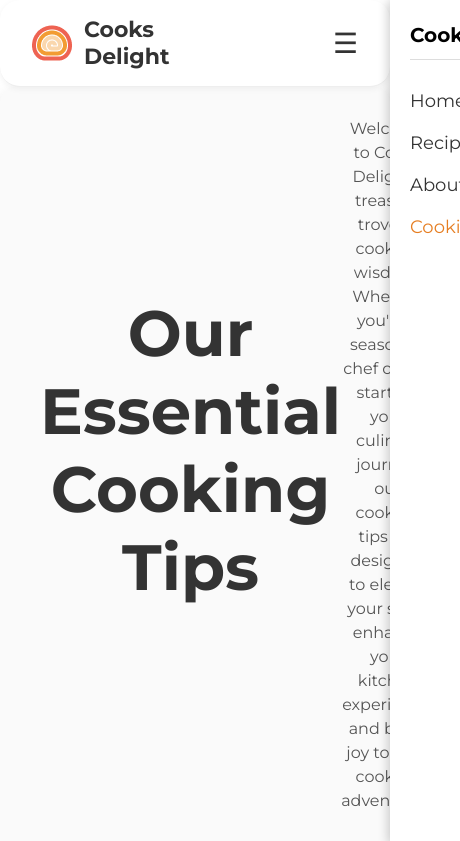
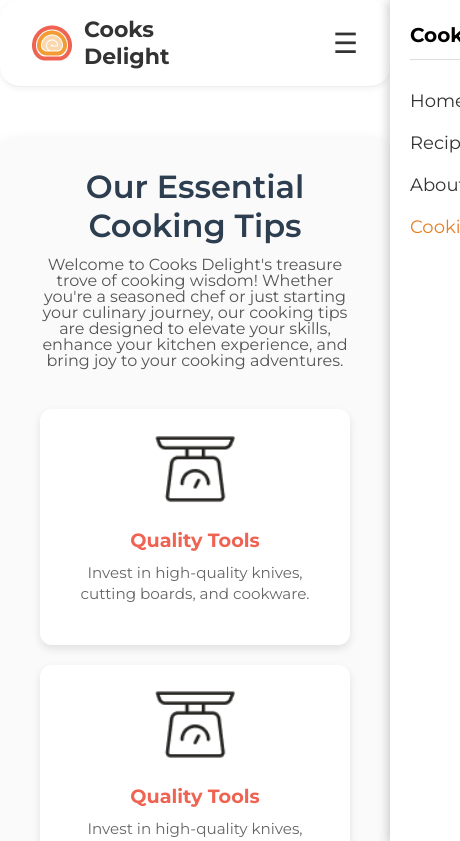
Before and after one commit to Narekharutyunyan020/Recepes, a React (Vite) app: page /tips in a window 390 px wide. Shown: the top 841 px of the page, 460 px wide, since content can reach past the window. Built offline with nearby package versions, Linux system fonts and the light colour scheme.

Commit message:
Feat/tips (#23)
* new photo

* medi screen enq poxe

```diff
--- a/src/components/Header/Header.jsx
+++ b/src/components/Header/Header.jsx
@@ -5,11 +5,10 @@ import { useForm } from "react-hook-form";
 
 const Header = () => {
   const [menuOpen, setMenuOpen] = useState(false);
-  const navigate = useNavigate()
+  const navigate = useNavigate();
   const location = useLocation();
   const searchParams = new URLSearchParams(location.search);
-  const searchQuery = searchParams.get("search")
-
+  const searchQuery = searchParams.get("search");
 
   const toggleMenu = () => {
     setMenuOpen(!menuOpen);
@@ -25,8 +24,8 @@ const Header = () => {
 
   const { register, handleSubmit, reset } = useForm({
     defaultValues: {
-      search: searchQuery
-    }
+      search: searchQuery,
+    },
   });
 
   useEffect(() => {
@@ -34,7 +33,7 @@ const Header = () => {
   }, [location.search, reset, searchQuery]);
 
   const onSubmit = ({ search }) => {
-    navigate(`/recipes?search=${search}`)
+    navigate(`/recipes?search=${search}`);
   };
 
   return (
@@ -48,44 +47,88 @@ const Header = () => {
         </div>
       </Link>
 
-      <button className={s.menuToggle} onClick={toggleMenu}>☰</button>
+      <button className={s.menuToggle} onClick={toggleMenu}>
+        ☰
+      </button>
 
       {/* Desktop Navigation */}
       <nav className={s.nav}>
-        <NavLink to="/" className={({ isActive }) => isActive ? s.active : ""}>Home</NavLink>
-        <NavLink to="/recipes?search=" className={({ isActive }) => isActive ? s.active : ""}>Recipes</NavLink>
-        <NavLink to="/about" className={({ isActive }) => isActive ? s.active : ""}>About Us</NavLink>
-        <NavLink to="/tips" className={({ isActive }) => isActive ? s.active : ""}>Cooking Tips</NavLink>
+        <NavLink
+          to="/"
+          className={({ isActive }) => (isActive ? s.active : "")}
+        >
+          Home
+        </NavLink>
+        <NavLink
+          to="/recipes?search="
+          className={({ isActive }) => (isActive ? s.active : "")}
+        >
+          Recipes
+        </NavLink>
+        <NavLink
+          to="/about"
+          className={({ isActive }) => (isActive ? s.active : "")}
+        >
+          About Us
+        </NavLink>
+        <NavLink
+          to="/tips"
+          className={({ isActive }) => (isActive ? s.active : "")}
+        >
+          Cooking Tips
+        </NavLink>
       </nav>
 
       {/* Desktop Search/Subscribe */}
-      <div className={s.rightSection}>
-        <form onSubmit={handleSubmit(onSubmit)}>
+      <form className={s.rightSection} onSubmit={handleSubmit(onSubmit)}>
         <input
           type="text"
           placeholder="Search recipes..."
           className={s.searchInput}
           {...register("search")}
         />
+        <button className={s.subscribeButton}>Search</button>
       </form>
-
-        <button className={s.subscribeButton}>Subscribe</button>
-      </div>
 
       {/* Slide-in Mobile Menu */}
       <div className={`${s.mobileMenu} ${menuOpen ? s.open : ""}`}>
         <div className={s.menuHeader}>
           <span>Cooks Delight</span>
-          <button onClick={closeMenu} className={s.closeBtn}>×</button>
+          <button onClick={closeMenu} className={s.closeBtn}>
+            ×
+          </button>
         </div>
 
         <div className={s.menuLinks}>
-          <NavLink to="/" onClick={closeMenu} className={({ isActive }) => isActive ? s.active : ""}>Home</NavLink>
-          <NavLink to="/recipes?search=" onClick={closeMenu} className={({ isActive }) => isActive ? s.active : ""}>Recipes</NavLink>
-          <NavLink to="/about" onClick={closeMenu} className={({ isActive }) => isActive ? s.active : ""}>About Us</NavLink>
-          <NavLink to="/tips" onClick={closeMenu} className={({ isActive }) => isActive ? s.active : ""}>Cooking Tips</NavLink>
+          <NavLink
+            to="/"
+            onClick={closeMenu}
+            className={({ isActive }) => (isActive ? s.active : "")}
+          >
+            Home
+          </NavLink>
+          <NavLink
+            to="/recipes?search="
+            onClick={closeMenu}
+            className={({ isActive }) => (isActive ? s.active : "")}
+          >
+            Recipes
+          </NavLink>
+          <NavLink
+            to="/about"
+            onClick={closeMenu}
+            className={({ isActive }) => (isActive ? s.active : "")}
+          >
+            About Us
+          </NavLink>
+          <NavLink
+            to="/tips"
+            onClick={closeMenu}
+            className={({ isActive }) => (isActive ? s.active : "")}
+          >
+            Cooking Tips
+          </NavLink>
         </div>
-
       </div>
     </header>
   );
--- a/src/pages/CookingTips/CookingTips.jsx
+++ b/src/pages/CookingTips/CookingTips.jsx
@@ -117,7 +117,9 @@ const CookingTips = () => {
         <div className={s.modal} onClick={closeModal}>
           <div className={s.modal_back} />
           <div className={s.modal_info} onClick={(e) => e.stopPropagation()}>
-  <button className={s.closeBtn} onClick={closeModal}>×</button>
+            <button className={s.closeBtn} onClick={closeModal}>
+              ×
+            </button>
             <h2>{selectedTip.title}</h2>
             <div>
               <img width={100} src={selectedTip.img} alt="" />
@@ -125,7 +127,6 @@ const CookingTips = () => {
             </div>
             <span>{selectedTip.time}</span>
           </div>
-
         </div>
       )}
     </div>
--- a/src/pages/CookingTips/CookingTips.module.scss
+++ b/src/pages/CookingTips/CookingTips.module.scss
@@ -3,6 +3,7 @@
   border-radius: 15px;
   box-shadow: 0 6px 15px rgba(0, 0, 0, 0.1);
   padding: 30px 20px;
+  margin-top: 50px;
 }
 
 .top {
@@ -38,10 +39,9 @@
     border-radius: 12px;
     padding: 20px;
     box-shadow: 0 4px 8px rgb(0 0 0 / 0.1);
-    max-width: 280px;
     text-align: center;
     transition: transform 0.3s ease;
-
+    width: 100%;
     &:hover {
       transform: translateY(-8px);
       box-shadow: 0 8px 16px rgb(0 0 0 / 0.15);
@@ -155,12 +155,15 @@ li {
   display: flex;
   align-items: center;
   justify-content: center;
-
+  padding-left: 20px;
+  padding-right: 20px;
   &_info {
     background-color: rgb(234, 228, 228);
     z-index: 1;
     position: relative;
     max-width: 700px;
+    animation: opening 0.3s linear 0s 1 forwards normal;
+
     padding: 20px;
     border-radius: 10px;
     div {
@@ -217,3 +220,96 @@ li {
     color: #333;
   }
 }
+
+@media screen and (max-width: 960px) {
+  .top {
+    display: flex;
+    flex-direction: column;
+
+    h2 {
+      font-size: 3rem;
+      font-weight: 600;
+      margin-bottom: 12px;
+      color: #2c3e50;
+    }
+
+    p {
+      font-size: 1rem;
+      color: #555;
+      line-height: 1.1;
+      max-width: 600px;
+      margin: 0 auto;
+    }
+  }
+}
+@media screen and (max-width: 760px) {
+  .top {
+    display: flex;
+    flex-direction: column;
+    h2 {
+      font-size: 2rem;
+      font-weight: 600;
+      margin-bottom: 12px;
+      color: #2c3e50;
+    }
+
+    p {
+      font-size: 1rem;
+      color: #555;
+      line-height: 1;
+      max-width: 600px;
+      margin: 0 auto;
+    }
+  }
+  .center {
+    display: grid;
+    grid-template-columns: repeat(2, 1fr);
+    gap: 30px;
+    justify-items: center;
+    .icon:last-child {
+      grid-column: span 2;
+    }
+  }
+  .modal_info div {
+    display: block;
+    img {
+      float: left;
+      margin-right: 20px;
+      margin-bottom: 0;
+    }
+    p {
+      font-size: 17px;
+    }
+  }
+}
+@media screen and (max-width: 550px) {
+  .center {
+    display: grid;
+    grid-template-columns: repeat(1, 1fr);
+    gap: 20px;
+    justify-items: center;
+    .icon:last-child {
+      grid-column: span 1;
+    }
+  }
+}
+
+@media screen and (max-width: 450px) {
+  .modal_info div {
+    display: flex;
+    flex-direction: column;
+    img {
+      width: 100%;
+      margin-right: 0;
+    }
+  }
+}
+
+@keyframes opening {
+  0% {
+    opacity: 0;
+  }
+  100% {
+    opacity: 1;
+  }
+}
```
Lines whose indentation alone changed are shown as unchanged.
